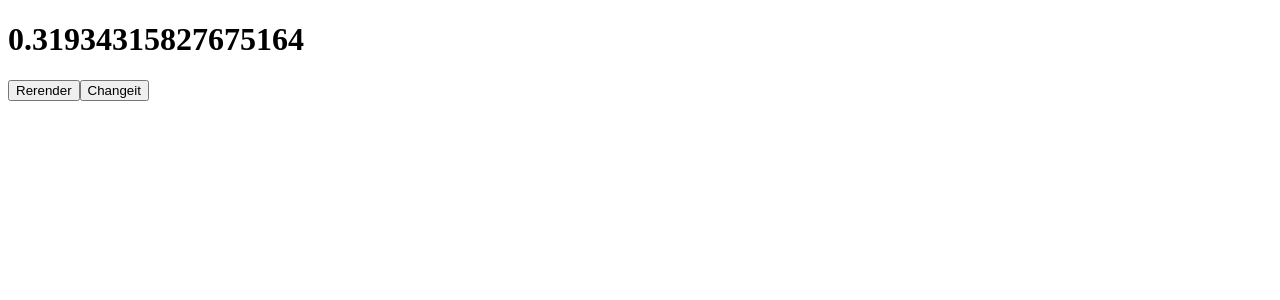
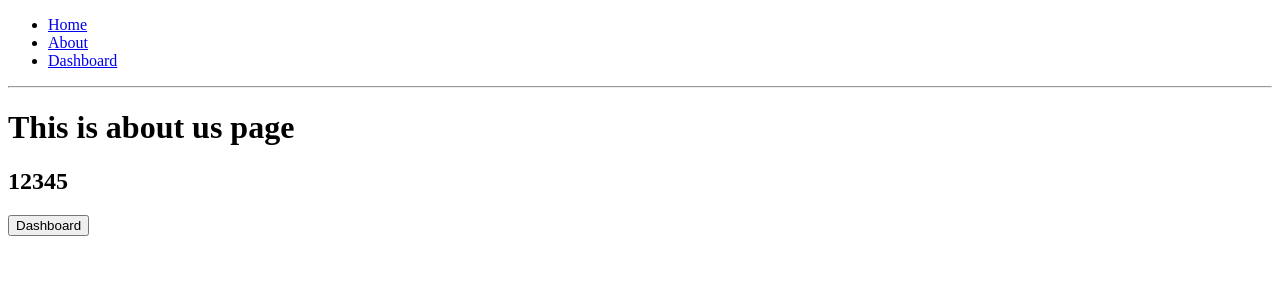
Before and after one commit to Santheepkumar/react-basics-utube, a React (Create React App) app: page /about/12345 in a window 1280 px wide. Shown: the top 300 px of the page. Built offline with nearby package versions, Linux system fonts and the light colour scheme.

Commit message:
React router

```diff
--- a/package.json
+++ b/package.json
@@ -8,6 +8,7 @@
     "@testing-library/user-event": "^12.1.10",
     "react": "^17.0.1",
     "react-dom": "^17.0.1",
+    "react-router-dom": "^5.2.0",
     "react-scripts": "4.0.3",
     "web-vitals": "^1.0.1"
   },
--- a/src/App.js
+++ b/src/App.js
@@ -1,14 +1,38 @@
-// import Counter from "./components/Counter";
-import Table from "./components/Table";
-import Memo from "./components/Memo";
+import { BrowserRouter as Router, Switch, Route, Link } from "react-router-dom";
+import About from "./components/About";
+import Dashboard from "./components/Dashboard";
+import Home from "./components/Home";
 
 function App() {
   return (
-    <div>
-      {/* <Counter /> */}
-      {/* <Table /> */}
-      <Memo />
-    </div>
+    <Router>
+      <div>
+        <ul>
+          <li>
+            <Link to='/'>Home</Link>
+          </li>
+          <li>
+            <Link to='/about/12345'>About</Link>
+          </li>
+          <li>
+            <Link to='/dashboard'>Dashboard</Link>
+          </li>
+        </ul>
+        <hr />
+
+        <Switch>
+          <Route exact path='/'>
+            <Home />
+          </Route>
+          <Route path='/about/:id'>
+            <About />
+          </Route>
+          <Route path='/dashboard'>
+            <Dashboard />
+          </Route>
+        </Switch>
+      </div>
+    </Router>
   );
 }
 
--- /dev/null
+++ b/src/components/About.js
@@ -0,0 +1,17 @@
+import { useParams, useHistory } from "react-router";
+
+function About() {
+  const { id } = useParams();
+
+  const { push } = useHistory();
+  return (
+    <div>
+      <h1>This is about us page</h1>
+      <h2>{id}</h2>
+
+      <button onClick={() => push("/dashboard")}>Dashboard</button>
+    </div>
+  );
+}
+
+export default About;
--- /dev/null
+++ b/src/components/Dashboard.js
@@ -0,0 +1,5 @@
+function Dashboard() {
+  return <h1>This is Dashboard page</h1>;
+}
+
+export default Dashboard;
--- /dev/null
+++ b/src/components/Home.js
@@ -0,0 +1,5 @@
+function Home() {
+  return <h1>This is Home page</h1>;
+}
+
+export default Home;
--- a/src/components/Memo.js
+++ /dev/null
@@ -1,32 +0,0 @@
-import { useState, useMemo } from "react";
-
-function getRandomNumber() {
-  console.log("function called");
-
-  let randomNumber = "";
-  for (let index = 0; index < 100000000; index++) {
-    if (index === 99999999) {
-      randomNumber = Math.random();
-    }
-  }
-  return randomNumber;
-}
-
-function Memo() {
-  const [reRender, setReRender] = useState();
-  const [changeIt, setChangeIt] = useState();
-
-  console.log("rerendered");
-
-  const randomNum = useMemo(() => getRandomNumber(), [changeIt]);
-
-  return (
-    <div>
-      <h1>{randomNum}</h1>
-      <button onClick={() => setReRender(Math.random())}>Rerender</button>
-      <button onClick={() => setChangeIt(Math.random())}>Changeit</button>
-    </div>
-  );
-}
-
-export default Memo;
--- a/src/components/Table.js
+++ /dev/null
@@ -1,50 +0,0 @@
-import { useEffect, useState } from "react";
-
-const sampleData = [
-  { name: "santheep", age: 22, friends: "100+", gf: 0 },
-  { name: "honey", age: 22, friends: "100+", gf: 10 },
-  { name: "honeybee", age: 22, friends: "100+", gf: 10 },
-  { name: "honeyhoo", age: 22, friends: "100+", gf: 10 },
-  { name: "honeydooo", age: 22, friends: "100+", gf: 10 },
-];
-
-function Table() {
-  const [data, setData] = useState([]);
-  const [change, setChange] = useState();
-
-  useEffect(() => {
-    console.log("use Effect Called");
-
-    setTimeout(() => {
-      setData(sampleData);
-    }, 2000);
-  }, [change]);
-
-  useEffect(() => {
-    setTimeout(() => {
-      setChange(Math.random());
-    }, 5000);
-  }, []);
-
-  return (
-    <table>
-      <tr>
-        <th>Name</th>
-        <th>Age</th>
-        <th>Friends</th>
-        <th>Girl friends</th>
-      </tr>
-      {data.length === 0 && <td>Loading....</td>}
-      {data.map((dat) => (
-        <tr>
-          <td>{dat.name}</td>
-          <td>{dat.age}</td>
-          <td>{dat.friends}</td>
-          <td>{dat.gf}</td>
-        </tr>
-      ))}
-    </table>
-  );
-}
-
-export default Table;
```
Also changed, not shown: src/components/Counter.js (deleted, +0 -14 lines), 1 other file (tests, documents, lock files or other folders).
